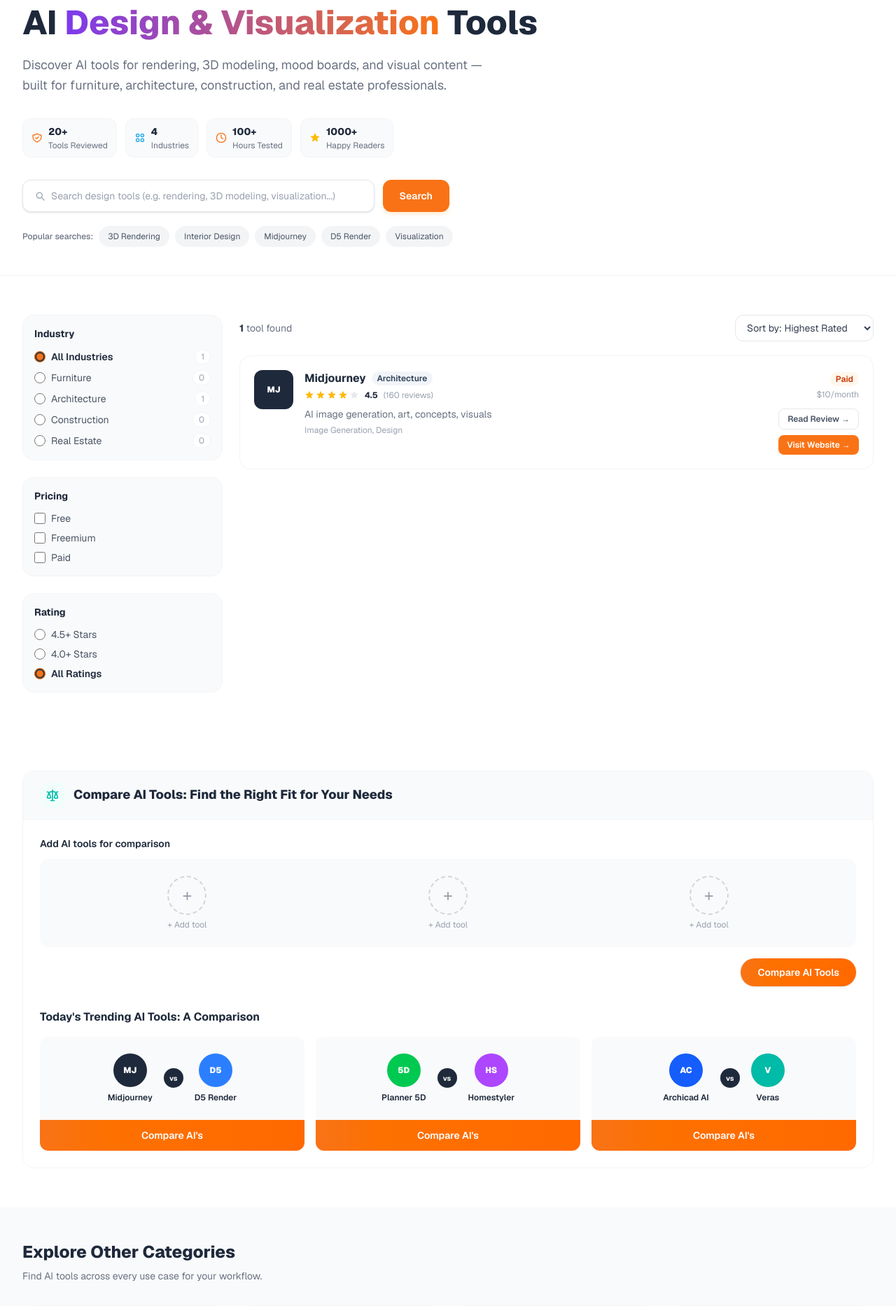
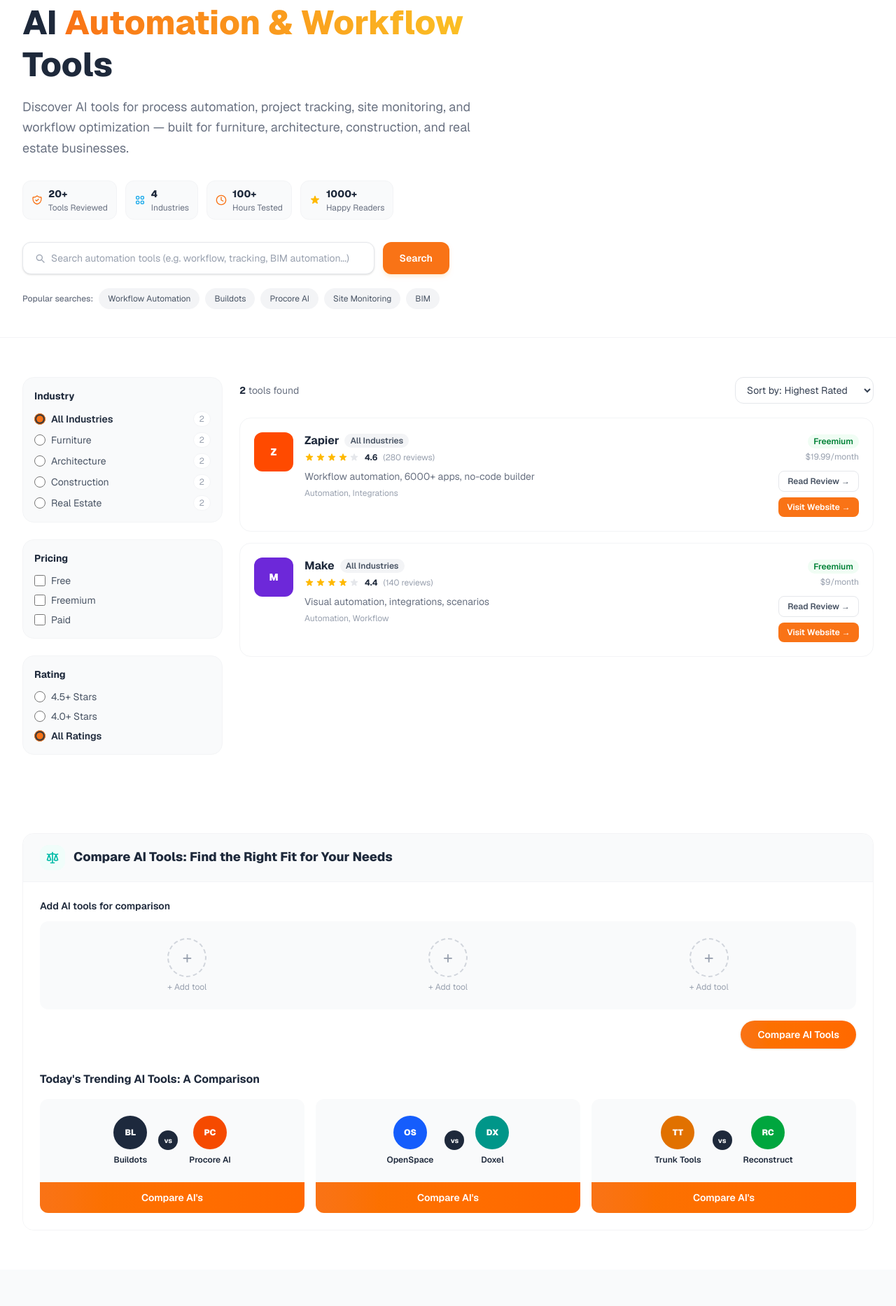
Before and after one commit to tienbaoweb-learn/smart-ai-directory, a Next.js app: page /ai-tools/automation in a window 1280 px wide. Shown: the part 220-2087 px from the top of the page at 70% size. Built offline with nearby package versions, Linux system fonts and the light colour scheme.

Commit message:
update automation category page with correct content and filters

```diff
--- a/app/ai-tools/automation/page.tsx
+++ b/app/ai-tools/automation/page.tsx
@@ -9,7 +9,7 @@
 
 // ─── CONSTANTS ────────────────────────────────────────────────────────────────
 
-const DESIGN_TOOLS = ALL_TOOLS.filter((t) => t.category === "design");
+const CATEGORY_TOOLS = ALL_TOOLS.filter((t) => t.category === "automation");
 
 const INDUSTRY_OPTIONS = [
   { label: "All Industries", value: "All" },
@@ -37,6 +37,18 @@
 
 const OTHER_CATEGORIES = [
   {
+    value: "design",
+    label: CATEGORY_LABELS["design"],
+    href: "/ai-tools/design",
+    color: "bg-violet-100",
+    iconColor: "text-violet-500",
+    icon: (
+      <svg className="w-5 h-5" fill="none" stroke="currentColor" strokeWidth={2} viewBox="0 0 24 24">
+        <path strokeLinecap="round" strokeLinejoin="round" d="M7 21a4 4 0 01-4-4V5a2 2 0 012-2h4a2 2 0 012 2v12a4 4 0 01-4 4zm0 0h12a2 2 0 002-2v-4a2 2 0 00-2-2h-2.343M11 7.343l1.657-1.657a2 2 0 012.828 0l2.829 2.829a2 2 0 010 2.828l-8.486 8.485M7 17h.01" />
+      </svg>
+    ),
+  },
+  {
     value: "content-marketing",
     label: CATEGORY_LABELS["content-marketing"],
     href: "/ai-tools/content-marketing",
@@ -45,19 +57,6 @@
     icon: (
       <svg className="w-5 h-5" fill="none" stroke="currentColor" strokeWidth={2} viewBox="0 0 24 24">
         <path strokeLinecap="round" strokeLinejoin="round" d="M15.232 5.232l3.536 3.536m-2.036-5.036a2.5 2.5 0 113.536 3.536L6.5 21.036H3v-3.572L16.732 3.732z" />
-      </svg>
-    ),
-  },
-  {
-    value: "automation",
-    label: CATEGORY_LABELS["automation"],
-    href: "/ai-tools/automation",
-    color: "bg-orange-100",
-    iconColor: "text-orange-500",
-    icon: (
-      <svg className="w-5 h-5" fill="none" stroke="currentColor" strokeWidth={2} viewBox="0 0 24 24">
-        <path strokeLinecap="round" strokeLinejoin="round" d="M10.325 4.317c.426-1.756 2.924-1.756 3.35 0a1.724 1.724 0 002.573 1.066c1.543-.94 3.31.826 2.37 2.37a1.724 1.724 0 001.065 2.572c1.756.426 1.756 2.924 0 3.35a1.724 1.724 0 00-1.066 2.573c.94 1.543-.826 3.31-2.37 2.37a1.724 1.724 0 00-2.572 1.065c-.426 1.756-2.924 1.756-3.35 0a1.724 1.724 0 00-2.573-1.066c-1.543.94-3.31-.826-2.37-2.37a1.724 1.724 0 00-1.065-2.572c-1.756-.426-1.756-2.924 0-3.35a1.724 1.724 0 001.066-2.573c-.94-1.543.826-3.31 2.37-2.37.996.608 2.296.07 2.572-1.065z" />
-        <path strokeLinecap="round" strokeLinejoin="round" d="M15 12a3 3 0 11-6 0 3 3 0 016 0z" />
       </svg>
     ),
   },
@@ -107,8 +106,8 @@
 }
 
 function getIndustryCount(value: string) {
-  if (value === "All") return DESIGN_TOOLS.length;
-  return DESIGN_TOOLS.filter(
+  if (value === "All") return CATEGORY_TOOLS.length;
+  return CATEGORY_TOOLS.filter(
     (t) => t.industry === value || t.industry === "All"
   ).length;
 }
@@ -128,20 +127,20 @@
           <svg className="w-3 h-3 text-gray-300" fill="none" stroke="currentColor" strokeWidth={2} viewBox="0 0 24 24">
             <path strokeLinecap="round" strokeLinejoin="round" d="M9 5l7 7-7 7" />
           </svg>
-          <span className="text-[#1E293B] font-medium">Design &amp; Visualization</span>
+          <span className="text-[#1E293B] font-medium">Automation &amp; Workflow</span>
         </nav>
       </div>
     </div>
   );
 }
 
-const POPULAR_SEARCHES = ["3D Rendering", "Interior Design", "Midjourney", "D5 Render", "Visualization"];
+const POPULAR_SEARCHES = ["Workflow Automation", "Buildots", "Procore AI", "Site Monitoring", "BIM"];
 
 function HeroSection() {
   const [searchQuery, setSearchQuery] = useState("");
   const avgRating =
-    DESIGN_TOOLS.length > 0
-      ? (DESIGN_TOOLS.reduce((sum, t) => sum + t.rating, 0) / DESIGN_TOOLS.length).toFixed(1)
+    CATEGORY_TOOLS.length > 0
+      ? (CATEGORY_TOOLS.reduce((sum, t) => sum + t.rating, 0) / CATEGORY_TOOLS.length).toFixed(1)
       : "—";
 
   const stats = [
@@ -198,16 +197,16 @@
         <h1 className="text-3xl sm:text-4xl lg:text-5xl font-extrabold text-[#1E293B] leading-tight mb-4 max-w-3xl">
           AI{" "}
           <span
-            style={{ background: "linear-gradient(90deg, #7C3AED 0%, #F97316 100%)", WebkitBackgroundClip: "text", WebkitTextFillColor: "transparent", backgroundClip: "text" }}
+            style={{ background: "linear-gradient(90deg, #F97316 0%, #FBBF24 100%)", WebkitBackgroundClip: "text", WebkitTextFillColor: "transparent", backgroundClip: "text" }}
           >
-            Design &amp; Visualization
+            Automation &amp; Workflow
           </span>{" "}
           Tools
         </h1>
 
         {/* Subtitle */}
         <p className="text-gray-500 text-base sm:text-lg max-w-2xl mb-8 leading-relaxed">
-          Discover AI tools for rendering, 3D modeling, mood boards, and visual content — built for furniture, architecture, construction, and real estate professionals.
+          Discover AI tools for process automation, project tracking, site monitoring, and workflow optimization — built for furniture, architecture, construction, and real estate businesses.
         </p>
 
         {/* Stat badges */}
@@ -233,7 +232,7 @@
               type="text"
               value={searchQuery}
               onChange={(e) => setSearchQuery(e.target.value)}
-              placeholder="Search design tools (e.g. rendering, 3D modeling, visualization...)"
+              placeholder="Search automation tools (e.g. workflow, tracking, BIM automation...)"
               className="flex-1 text-sm text-gray-700 placeholder-gray-400 bg-transparent focus:outline-none"
             />
           </div>
@@ -344,23 +343,23 @@
 // ─── COMPARE SECTION ─────────────────────────────────────────────────────────
 
 const COMPARE_SLOTS = [
-  { name: "Midjourney",  bg: "bg-[#1E293B]", initials: "MJ" },
-  { name: "D5 Render",   bg: "bg-blue-500",  initials: "D5" },
-  { name: "Canva AI",    bg: "bg-[#00C4CC]", initials: "CA" },
+  { name: "Buildots",   bg: "bg-slate-800",   initials: "BL" },
+  { name: "Procore AI", bg: "bg-orange-600",  initials: "PC" },
+  { name: "OpenSpace",  bg: "bg-blue-600",    initials: "OS" },
 ];
 
 const TRENDING_PAIRS = [
   {
-    a: { name: "Midjourney",  bg: "bg-[#1E293B]", initials: "MJ" },
-    b: { name: "D5 Render",   bg: "bg-blue-500",  initials: "D5" },
+    a: { name: "Buildots",      bg: "bg-slate-800",  initials: "BL" },
+    b: { name: "Procore AI",    bg: "bg-orange-600", initials: "PC" },
   },
   {
-    a: { name: "Planner 5D",  bg: "bg-green-500",  initials: "5D" },
-    b: { name: "Homestyler",  bg: "bg-purple-500", initials: "HS" },
+    a: { name: "OpenSpace",     bg: "bg-blue-600",   initials: "OS" },
+    b: { name: "Doxel",         bg: "bg-teal-600",   initials: "DX" },
   },
   {
-    a: { name: "Archicad AI", bg: "bg-blue-600",   initials: "AC" },
-    b: { name: "Veras",       bg: "bg-teal-500",   initials: "V"  },
+    a: { name: "Trunk Tools",   bg: "bg-amber-600",  initials: "TT" },
+    b: { name: "Reconstruct",   bg: "bg-green-600",  initials: "RC" },
   },
 ];
 
@@ -496,7 +495,7 @@
 
 // ─── PAGE ─────────────────────────────────────────────────────────────────────
 
-export default function DesignToolsPage() {
+export default function AutomationPage() {
   const [industryFilter, setIndustryFilter] = useState("All");
   const [pricingFilters, setPricingFilters] = useState<string[]>([]);
   const [ratingFilter, setRatingFilter] = useState("all");
@@ -515,7 +514,7 @@
   };
 
   const filtered = useMemo(() => {
-    let tools = DESIGN_TOOLS;
+    let tools = CATEGORY_TOOLS;
 
     if (industryFilter !== "All") {
       tools = tools.filter(
```
